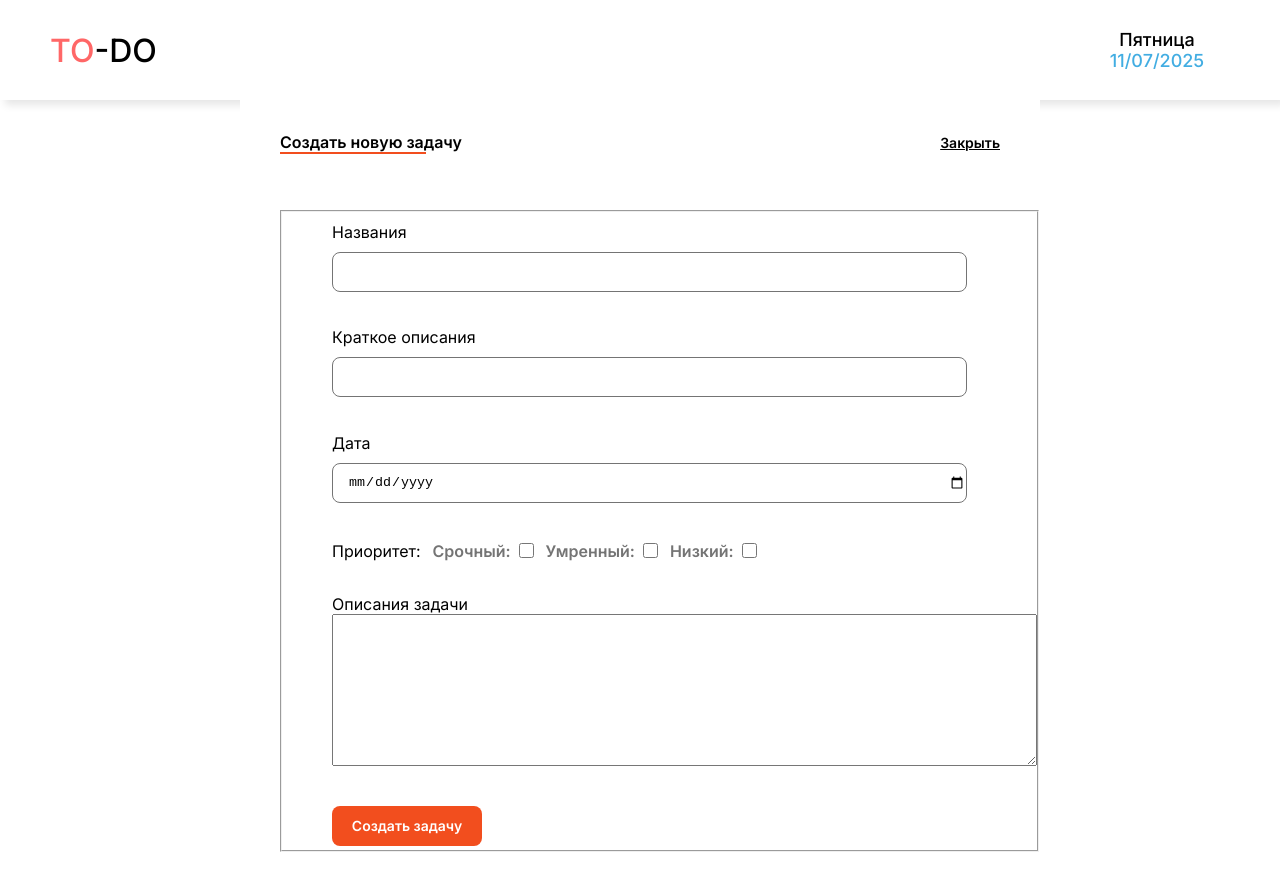
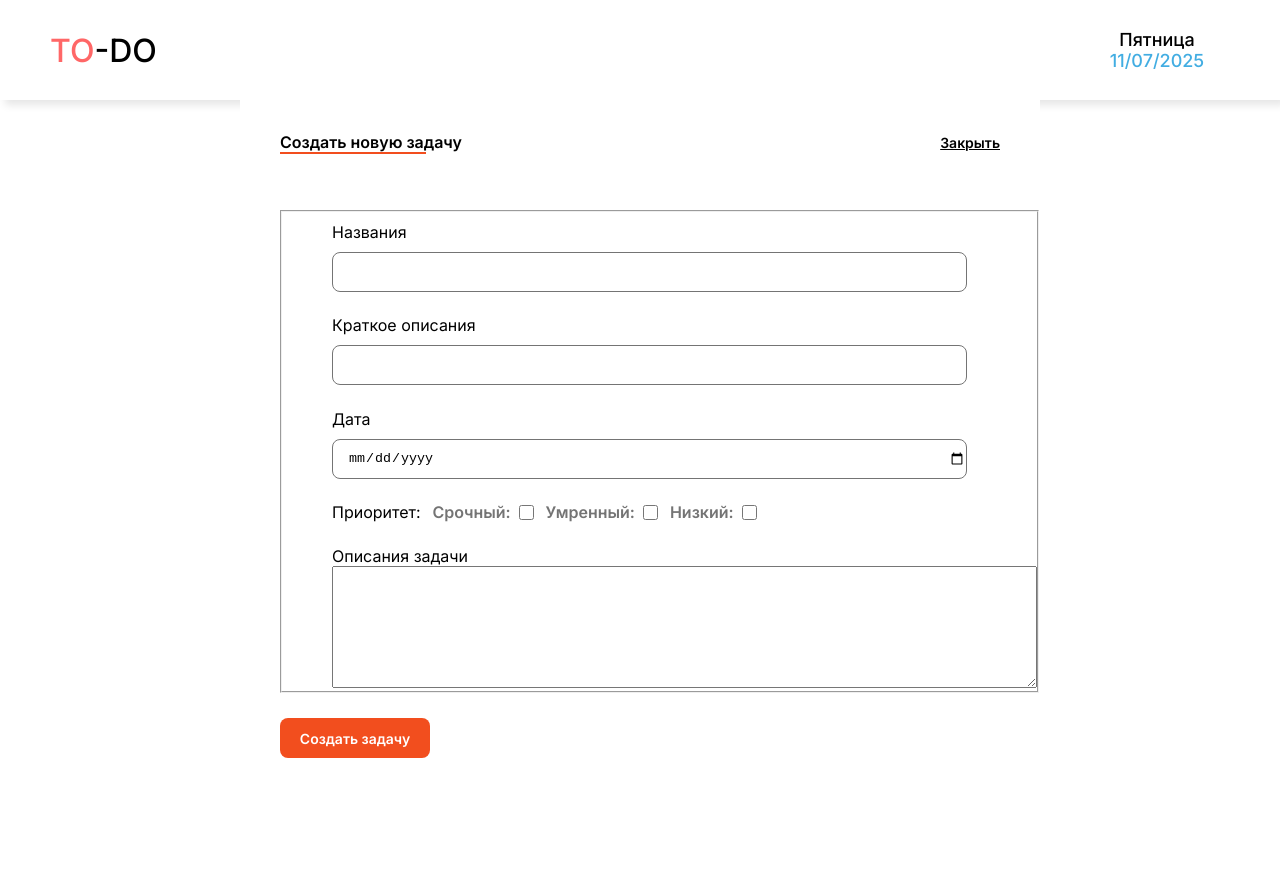
Before and after one commit to 6QWERTY9/TODO-LIST, a React (Vite) app in the folder frontend/: page / in a window 1280 px wide. Shown: the top 890 px of the page. Built offline with nearby package versions, Linux system fonts and the light colour scheme.

Commit message:
add "@feature/createTask"

```diff
--- a/frontend/src/features/createTask/ui/CreateTask.tsx
+++ b/frontend/src/features/createTask/ui/CreateTask.tsx
@@ -128,11 +128,11 @@ const CreateTaskForm: React.FC = () => {
         <div className={css.description_wrapper}>
           <span>Описания задачи</span>
           <label htmlFor="description">
-            <textarea id="description" rows={10} cols={86} {...formik.getFieldProps('description')}/>
+            <textarea id="description" rows={8} cols={86} {...formik.getFieldProps('description')}/>
           </label>
         </div>
+      </fieldset>
         <button type="submit" disabled={!formik.isValid || formik.isSubmitting}>Создать задачу</button>
-      </fieldset>
     </form>
   )
 }
--- a/frontend/src/features/createTask/ui/index.module.scss
+++ b/frontend/src/features/createTask/ui/index.module.scss
@@ -57,6 +57,7 @@
 
         .create_task_form {
             display: grid;
+            row-gap: 25px;
             width: 100%;
             height: 100%;
             .form_wrapper {
@@ -114,9 +115,13 @@
                     }
                 }
 
+            }
+
             button {
                 width: 150px;
                 height: 40px;
+
+
 
                 border: none;
                 background: $orange;
@@ -124,7 +129,6 @@
                 @include textStyle($fontSize: 14px, $fontWeight: 600, $color: $white);
 
                 border-radius: 8px;
-                }
             }
 
         }
```
Lines whose indentation alone changed are shown as unchanged.
